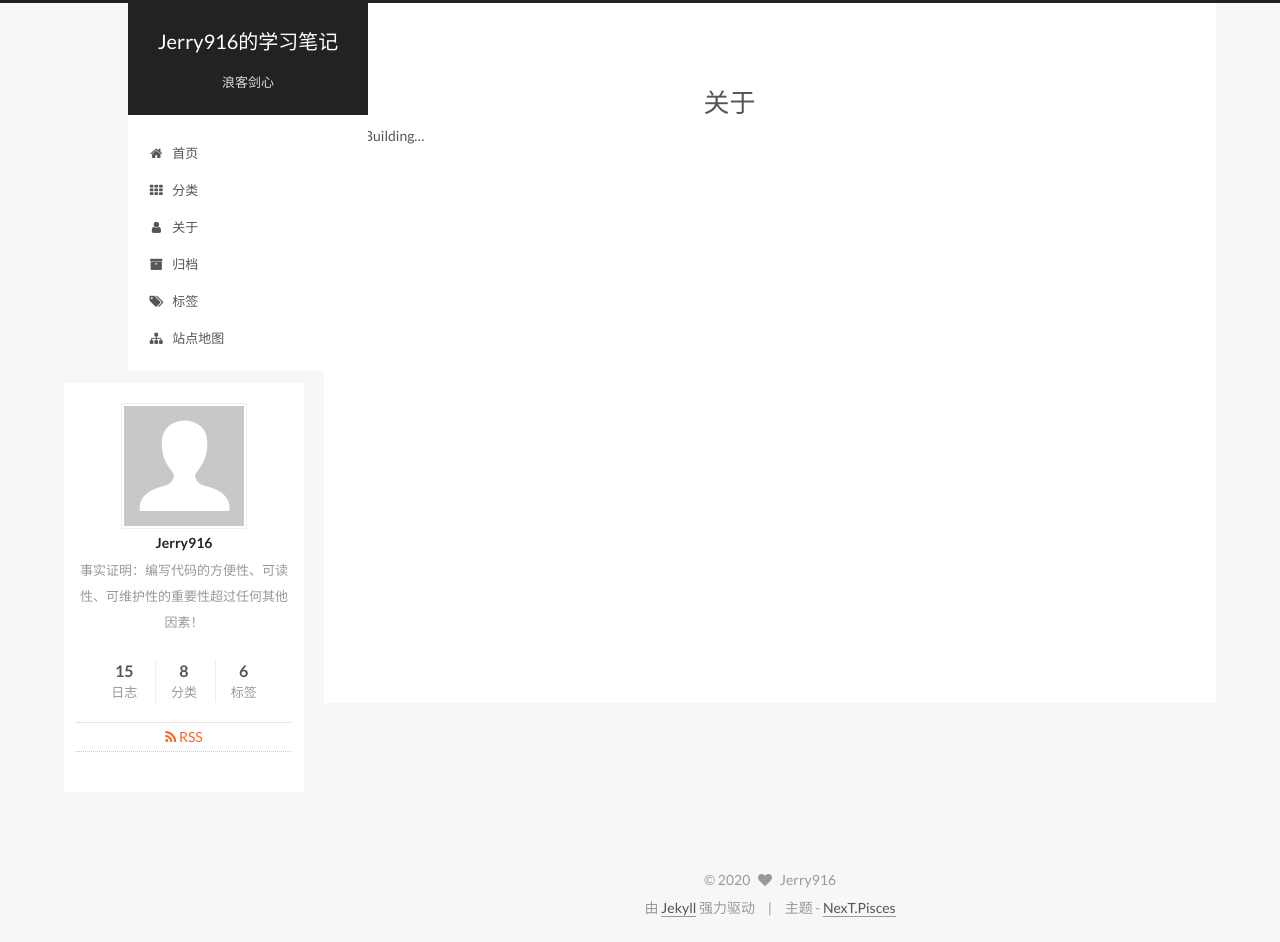
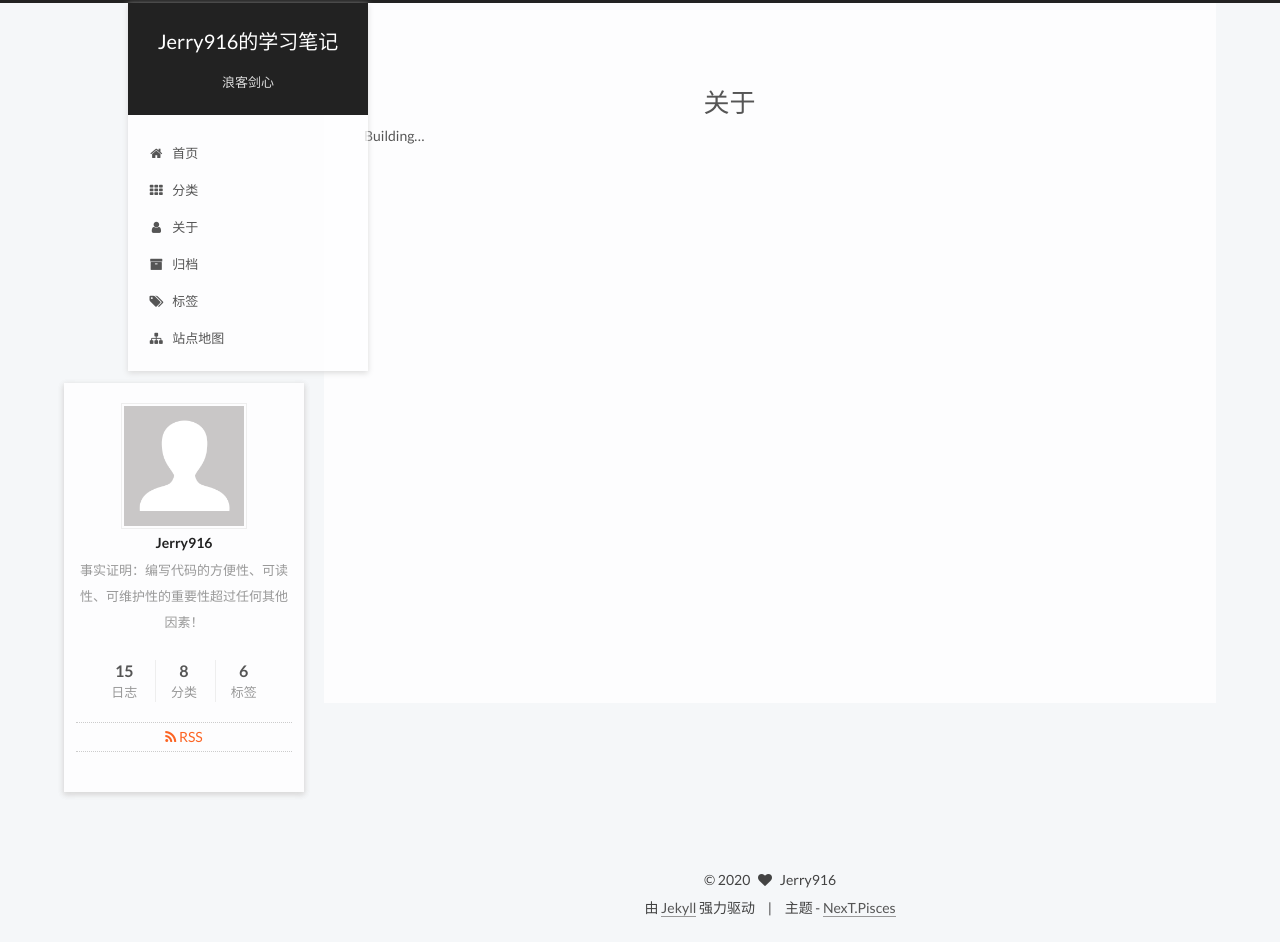
Before and after one commit to jerry916/jerry916.github.io, a Jekyll site: the page built from about/index.md, in a window 1280 px wide. Built offline with Jekyll 4.4.1, drawn with Linux system fonts in a browser that asks for light colours; comment, search, counter and statistics services are not loaded.

Commit message:
背景透明度 变量设置

```diff
--- a/_sass/_custom/custom.scss
+++ b/_sass/_custom/custom.scss
@@ -1 +1,24 @@
 // Custom styles.
+// 文章内容背景改成了半透明
+.content-wrap {
+    background: rgba(255, 255, 255, 0.8);
+}
+.sidebar {
+    background: rgba(255, 255, 255, 0.1);
+    box-shadow: 0 2px 6px #dbdbdb;
+}
+.site-nav{
+    box-shadow: 0px 0px 0px 0px rgba(0, 0, 0, 0.8);
+}
+.sidebar-inner {
+	background: rgba(255, 255, 255, 0.8);
+	box-shadow: 0 2px 6px #dbdbdb;
+}
+.header-inner {
+    background: rgba(255, 255, 255, 0.8);
+    box-shadow: 0 2px 6px #dbdbdb;
+}
+.footer {
+    font-size: 14px;
+    color: #434343;
+}
```
